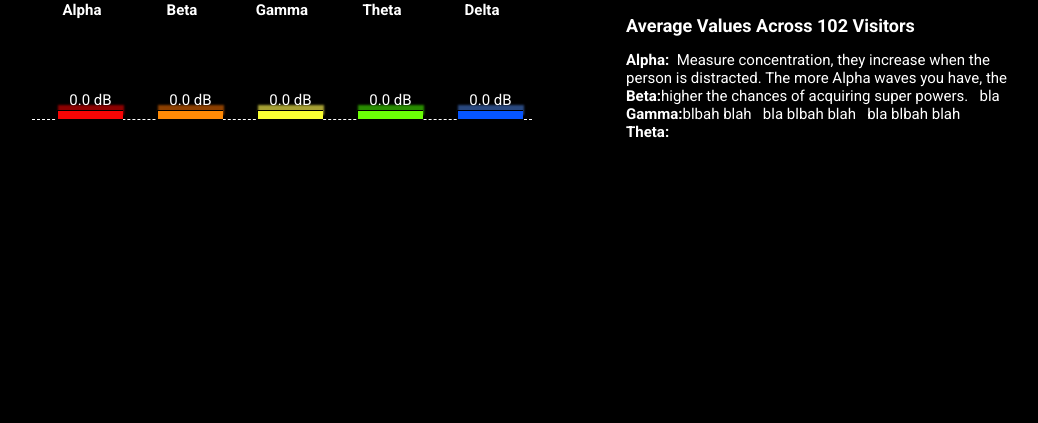
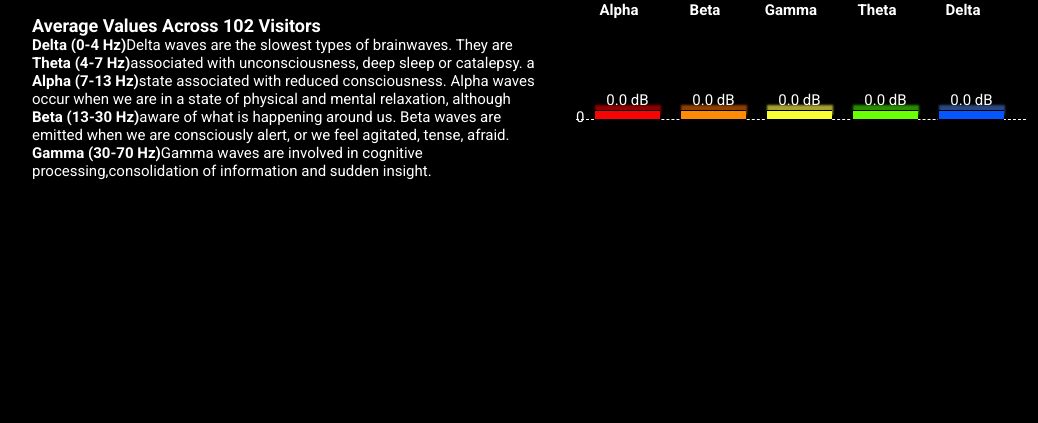
Before and after one commit to dvidsilva/ctcentral, a website with bundled scripts: page index.html in a window 1280 px wide. Shown: the whole page, without its empty margins (111-1149 px from the left). Built offline with nearby package versions, Linux system fonts and the light colour scheme; no server answers; a script that the page names is missing; files whose address does not match are found by name.

Commit message:
added text

```diff
--- a/css/style.css
+++ b/css/style.css
@@ -45,8 +45,11 @@ h1.title {
   overflow: hidden;
 }
 #avg aside {
-  float: right;
-  width: 400px;
+  float: left;
+  width: 520px;
+}
+#avg aside dl {
+  margin: 0;
 }
 #avg aside dt {
   font-weight: 700;
@@ -56,16 +59,21 @@ h1.title {
 }
 #avg aside dd {
   display: inline;
-  margin-left: 0.5em;
+  margin-left: 0;
 }
 #avg .zero {
   margin-top: 104px;
   border-top: 1px dashed white;
   height: 1px;
 }
+#avg .zero span {
+  display: block;
+  margin-top: -12px;
+  position: absolute;
+}
 #avg .graph {
-  width: 500px;
-  float: left;
+  width: 450px;
+  float: right;
   height: 200px;
   /* border: 1px solid red; */
   border:none; /* 1px solid rgba(255, 255, 255, 0.69); */
@@ -86,7 +94,7 @@ h1.title {
 #avg .graph .bar {
   height: 205px;
   position: relative;
-  width: 100px;
+  width: 86px;
   margin-left: 0;
   float: left;
 }
@@ -150,8 +158,8 @@ h1.title {
 }
 
 .radar {
-  height: 250px;
-  width: 250px;
+  height: 200px;
+  width: 200px;
   float: left;
   margin: 0;
 }
--- a/index.html
+++ b/index.html
@@ -25,28 +25,16 @@
       <aside>
         <h1 class="title">Average Values Across {{avg.totalvisitors}} Visitors</h1>
         <dl>
-          <dt>Alpha:</dt>
-          <dd>
-            Measure concentration, they increase when the person is distracted. The more Alpha waves you
-            have, the higher the chances of acquiring super powers.
-          </dd>
-          <!-- <dt>High Alpha:</dt> -->
-          <!-- <dd>bla blbah blah </dd> -->
-          <dt>Beta:</dt>
-          <dd>bla blbah blah </dd>
-          <!-- <dt>Hight Beta:</dt> -->
-          <!-- <dd>bla blbah blah </dd> -->
-          <dt>Gamma:</dt>
-          <dd>bla blbah blah </dd>
-          <!-- <dt>High Gamma:</dt> -->
-          <!-- <dd>bla blbah blah </dd> -->
-          <dt>Theta:</dt>
-          <dd>bla blbah blah </dd>
+          <dt>Delta (0-4 Hz)</dt><dd> Delta waves are the slowest types of brainwaves. They are associated with unconsciousness, deep sleep or catalepsy.</dd>
+          <dt>Theta (4-7 Hz)</dt><dd> a state associated with reduced consciousness.</dd>
+          <dt>Alpha (7-13 Hz)</dt><dd> Alpha waves occur when we are in a state of physical and mental relaxation, although aware of what is happening around us.</dd>
+          <dt>Beta (13-30 Hz)</dt><dd> Beta waves are emitted when we are consciously alert, or we feel agitated, tense, afraid.</dd>
+          <dt>Gamma (30-70 Hz)</dt><dd>  Gamma waves are involved in cognitive processing,consolidation of information and sudden insight.</dd>
         </dl>
       </aside>
     </div>
   </section>
-  <section class="container" ng-controller="chartsController as chart">
+  <section class="container">
     <!-- <div class="" data-ct-spider></div> -->
     <div class="radar" data-muse="5014" data-radar-chart></div>
     <div class="radar" data-muse="5014" data-radar-chart></div>
--- a/scripts/main.js
+++ b/scripts/main.js
@@ -310,22 +310,22 @@ angular.module('cogtech.central',[])
       className : controller.muse,
       axes: [
         // xOffset, yOffset
-        {axis: "Alpha", value: 16, xOffset: 10},
-        {axis: "Alpha", value: 16, xOffset: 10},
+        {axis: "Alpha", value: 16},
         {axis: "Beta", value: 14},
         {axis: "Gamma", value: 18},
         {axis: "Theta", value: 14},
+        {axis: "Delta", value: 14},
       ]
     },
     {
       className : 'average',
       axes: [
         // xOffset, yOffset
-        {axis: "Alpha", value: 19, xOffset: 10},
+        {axis: "Alpha", value: 19},
         {axis: "Beta", value: 18},
         {axis: "Gamma", value: 19},
         {axis: "Theta", value: 14},
-        {axis: "Delta", value: 20, xOffset: 10},
+        {axis: "Delta", value: 20},
       ]
     }
 
@@ -344,8 +344,8 @@ angular.module('cogtech.central',[])
       levels: 10,
       circles: true,
       radius: 5,
-      w: 230,
-      h: 230,
+      w: 180,
+      h: 180,
       ExtraWidthX: 100,
       ExtraWidthY: 100,
       color: d3.scale.category20()
```
